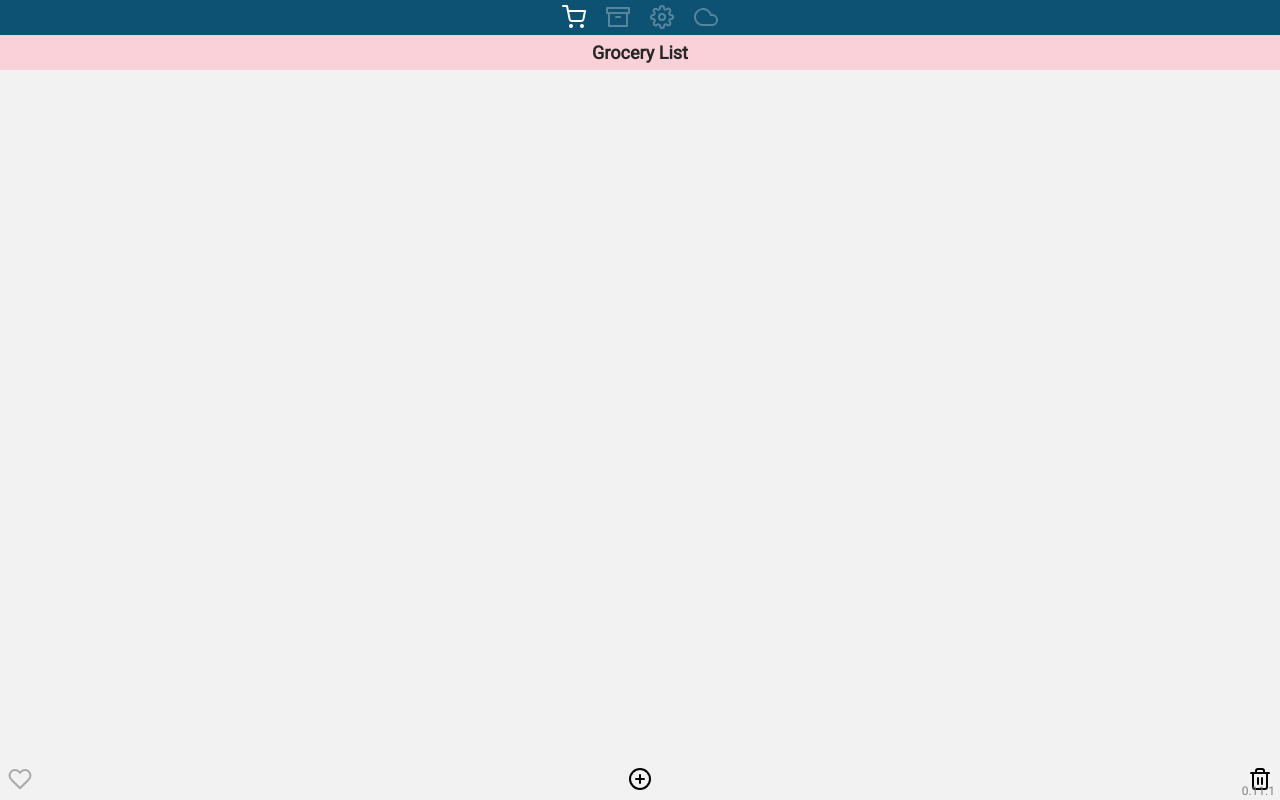
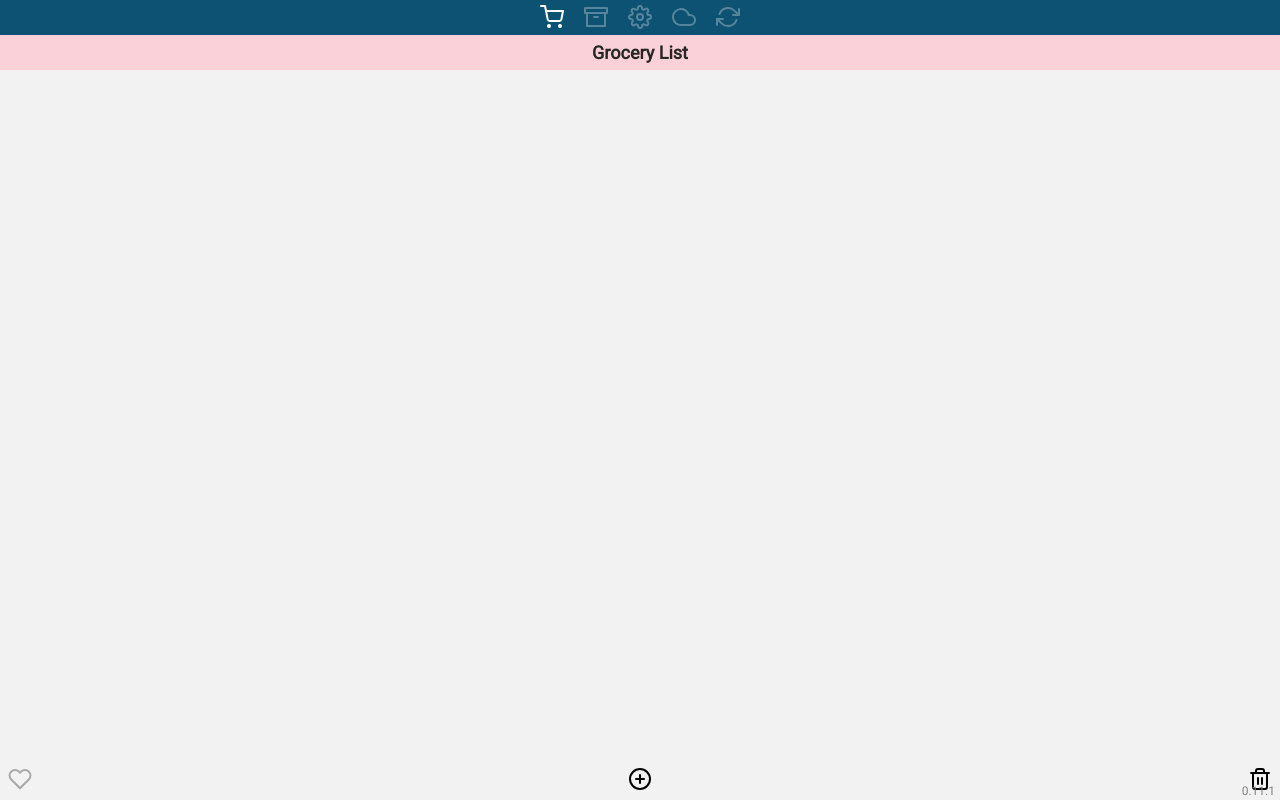
Before and after one commit to NiftyOctopus/lychee-list, a Vue app: page / in a window 1280 px wide. Built offline with nearby package versions, Linux system fonts and the light colour scheme.

Commit message:
Added app refresh button

```diff
--- a/src/App.vue
+++ b/src/App.vue
@@ -16,6 +16,7 @@
             </router-link>
 
             <img class='icon' src='./assets/icons/cloud.svg' @click='syncWithCloud'>
+            <img class='icon' src='./assets/icons/refresh-cw.svg' @click='refresh'>
         </div>
 
         <router-view/>
@@ -140,6 +141,9 @@
                 // Array of successfully deleted records
 
                 localStorage.setItem('synced', new Date().toISOString())
+            },
+            refresh() {
+                window.location.reload(true)
             }
         }
     }
```
Also changed, not shown: src/assets/icons/refresh-cw.svg (added).
